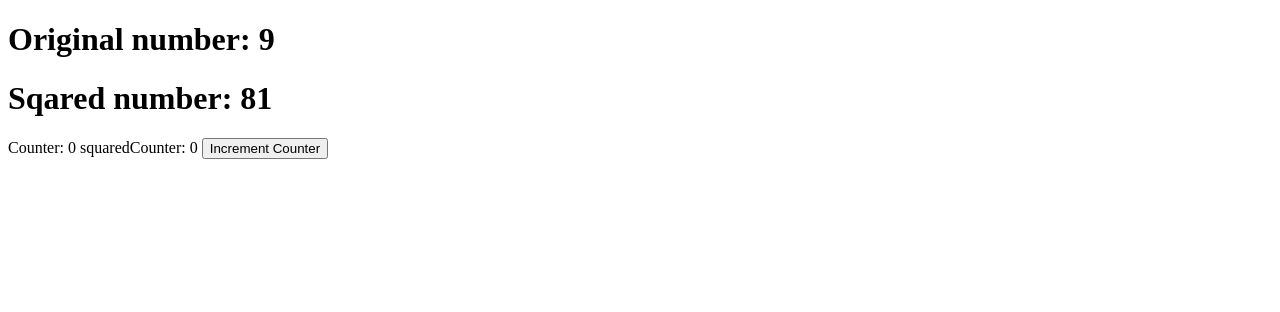
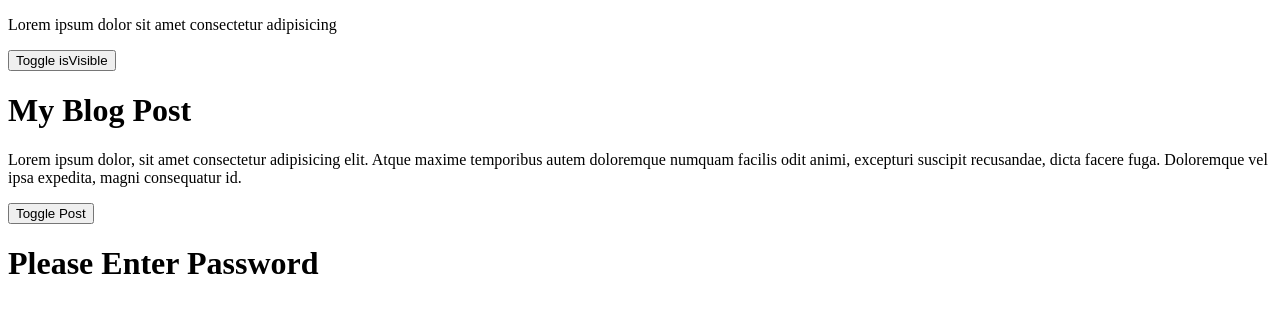
Before and after one commit to nehaumbre/vueP, a Vue app in the folder vue-project/: page / in a window 1280 px wide. Shown: the top 312 px of the page. Built offline with nearby package versions, Linux system fonts and the light colour scheme.

Commit message:
Conditional rendering
Signed-off-by: nehaumbre <nehaumbre28@gmail.com>

```diff
--- a/vue-project/src/App.vue
+++ b/vue-project/src/App.vue
@@ -10,9 +10,10 @@
 // import ModuleStyle from './components/ModuleStyle.vue';
 // import MyEvent from './components/MyEvent.vue';
 
-import MyReactiveComponent from './components/MyReactiveComponent.vue';
-import MyRefComponent from './components/MyRefComponent.vue';
-import ComputedProperties from './components/ComputedProperties.vue';
+// import MyReactiveComponent from './components/MyReactiveComponent.vue';
+// import MyRefComponent from './components/MyRefComponent.vue';
+// import ComputedProperties from './components/ComputedProperties.vue';
+import ConditionalRender from './components/ConditionalRender.vue';
 </script>
 
 <template>
@@ -25,7 +26,8 @@ import ComputedProperties from './components/ComputedProperties.vue';
    <!-- <MyEvent/> -->
   <!-- <MyReactiveComponent/> -->
   <!-- <MyRefComponent/> -->
-  <ComputedProperties/>
+  <!-- <ComputedProperties/> -->
+  <ConditionalRender/>
 
 </template>
 
--- /dev/null
+++ b/vue-project/src/components/ConditionalRender.vue
@@ -0,0 +1,51 @@
+<!-- Conditional rendering
+    means showing or hiding elements in your webpage
+    based on a condition (like true/false).
+    In Vue, you mainly use:
+    v-if
+    v-else
+    v-else-if
+    v-show-->
+
+<script setup>
+import { ref } from 'vue';
+// const isTrue = false
+// const isFalse = true
+
+const isVisible = ref(true)
+const isActive = ref(true)
+let passCode = ref('12345678')
+
+// const isUserLoggedIn = ref(true)
+// const username = "admin"
+// const showDetails = ref(isUserLoggedIn)
+</script>
+<template>
+    <!-- <h1>Hello</h1>
+    <div>
+        <p v-if="isTrue">This will show if isTrue is true</p>
+        <p v-else-if="isFalse">This will show if isFalse is true</p>
+        <p v-else>This will show if both isTrue and isFalse are false</p>
+    </div> -->
+    <div>
+        <p v-show="isVisible">Lorem ipsum dolor sit amet consectetur adipisicing</p>
+        <button @click="isVisible = !isVisible">Toggle isVisible</button>
+    </div>
+    <!-- <div>
+        <h1 v-if="isUserLoggedIn">Welcome , {{username}}</h1>
+        <h1 v-else>Please login to access dashboard</h1>
+        <div>
+            <p v-show="showDetails">You can now access the dashboard</p>
+        </div>
+    </div> -->
+    <div v-if="isActive">
+        <h1>My Blog Post</h1>
+        <p>Lorem ipsum dolor, sit amet consectetur adipisicing elit. Atque maxime temporibus autem doloremque numquam facilis odit animi, excepturi suscipit recusandae, dicta facere fuga. Doloremque vel ipsa expedita, magni consequatur id.</p>
+    </div>
+    <button @click="isActive = !isActive">Toggle Post</button>
+    <div>
+        <h1 v-if="passCode.length > 8">Passcode is valid</h1>
+        <h1 v-else-if="passCode.length <8 && passCode.length> 0 ">Passcode is invalid</h1>
+        <h1 v-else>Please Enter Password</h1>
+    </div>
+</template>
```
